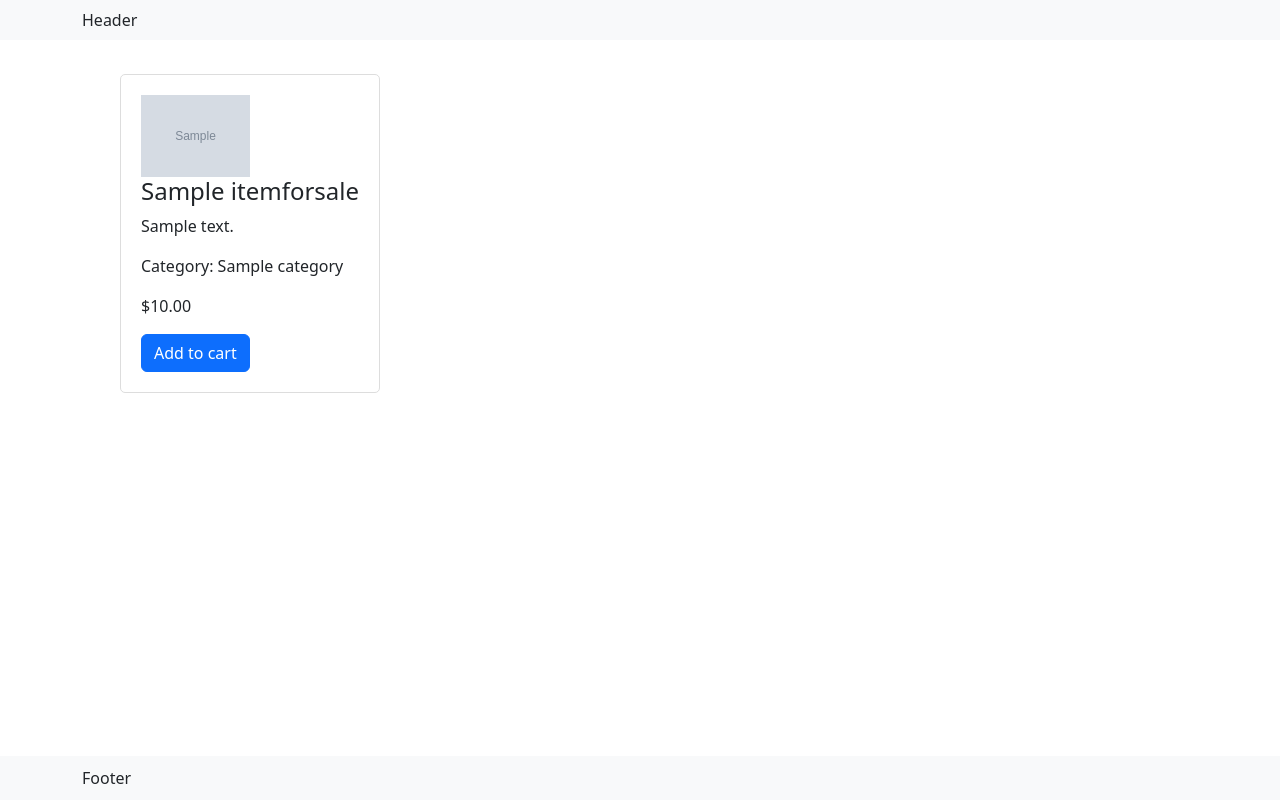
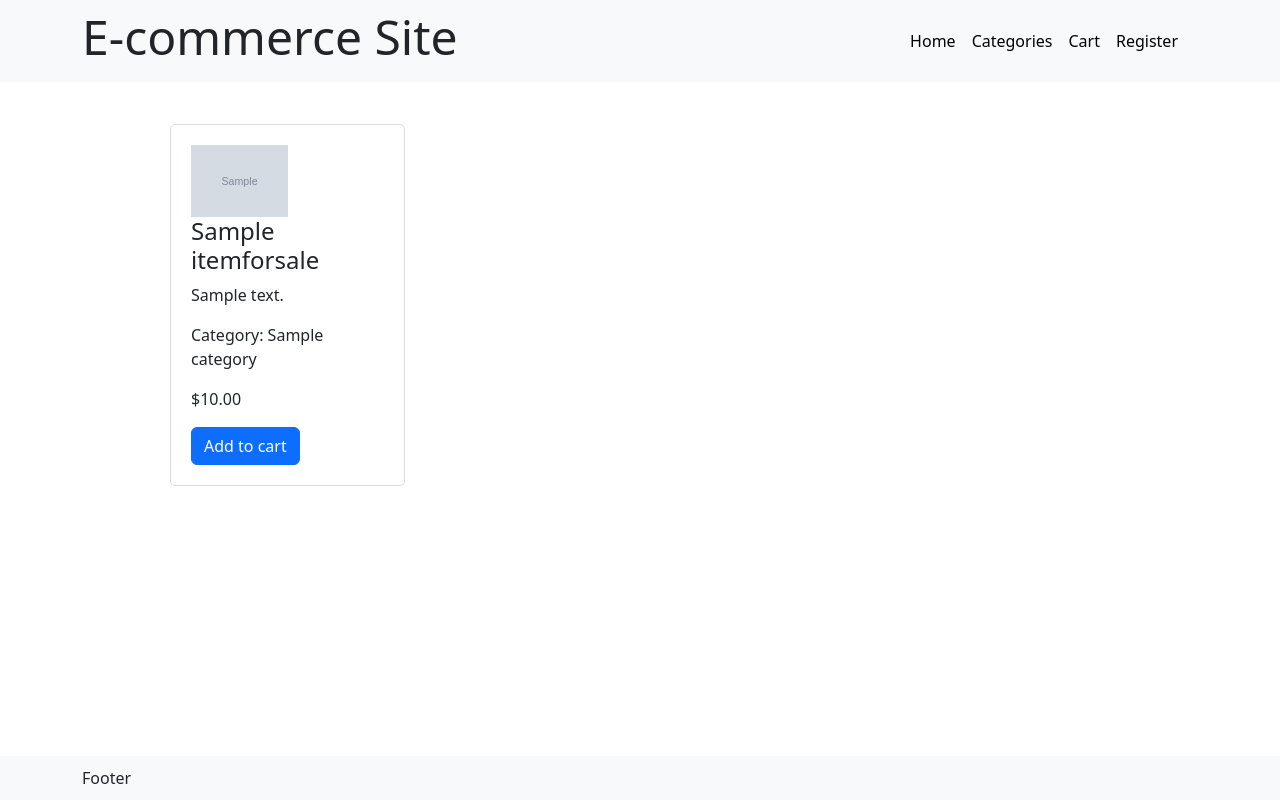
Before and after one commit to drocpdp/django_ecommerce, a Django app: page / in a window 1280 px wide. Run offline with Django 4.2, Linux system fonts and the light colour scheme; tables that the repository leaves empty hold one stand-in row (values such as "Sample post"); grey boxes marked "Sample" are stand-in pictures.

Commit message:
styling and header

```diff
--- a/ecommerce/mysite/homepage/templates/ui_builder.html
+++ b/ecommerce/mysite/homepage/templates/ui_builder.html
@@ -19,7 +19,7 @@
     .product-grid-container {
       max-height: 100%; /* Set the desired height */
       overflow-y: auto; /* Enable vertical scrolling */
-      padding: 50px;
+      padding: 100px;
     }
 
     /* Product card style */
@@ -53,7 +53,27 @@
     <div class="container">
       <!-- Add your header menu content here -->
       <!-- Example: Logo, navigation links, etc. -->
-      Header
+      <h1 class="display-5">E-commerce Site</h1>
+      <nav class="navbar navbar-expand-lg bg-body-tertiary">
+        <div class="container-fluid">
+          <div class="collapse navbar-collapse" id="navbarNav">
+            <ul class="navbar-nav">
+              <li class="nav-item">
+                <a class="nav-link active" aria-current="page" href="#">Home</a>
+              </li>
+              <li class="nav-item">
+                <a class="nav-link active" aria-current="page" href="#">Categories</a>
+              </li>
+              <li class="nav-item">
+                <a class="nav-link active" aria-current="page" href="#">Cart</a>
+              </li>
+              <li class="nav-item">
+                <a class="nav-link active" aria-current="page" href="#">Register</a>
+              </li>
+            </ul>
+          </div>
+        </div>
+      </nav>
     </div>
   </nav>
 
@@ -61,7 +81,7 @@
   <div class="container mt-4">
     <div class="row product-grid-container">
         {% for item in items_for_sale %}
-            <!-- Product 1 -->
+            <!-- Product -->
             <div class="col-md-3 product-card">
               <img src="{{ item.image_url }}" alt="Product 1">
               <h4>{{ item.name }}</h4>
@@ -84,7 +104,8 @@
   <!-- Footer -->
   <nav class="navbar navbar-expand-lg navbar-light footer">
     <div class="container">
-      <!-- Add your footer content here -->
+      <!-- Add your footer menu content here -->
+      <!-- Example: Logo, navigation links, etc. -->
       Footer
     </div>
   </nav>
```
Lines whose indentation alone changed are shown as unchanged.
